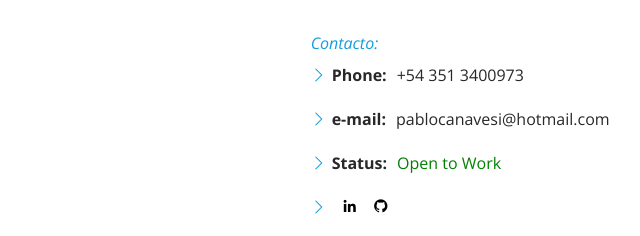
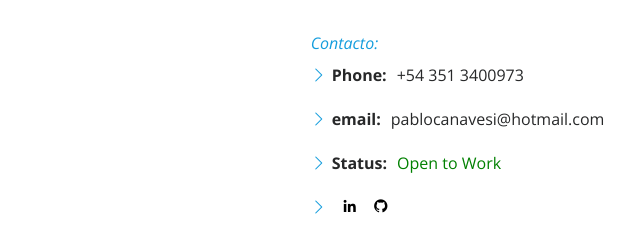
Before and after one commit to pablocana/portafolio-b, a website: page iPortfolio/index.html in a window 1280 px wide. Shown: the part 1316-1552 px from the top of the page, 328-968 px from the left. Drawn offline with nearby package versions, Linux system fonts and the light colour scheme.

Commit message:
primer presentacion deployable

```diff
--- a/iPortfolio/index.html
+++ b/iPortfolio/index.html
@@ -120,7 +120,7 @@
                   <li class="fst-italic" style="margin-top: 30px;"><i>Contacto:</i></li>
                   <li><i class="bi bi-chevron-right"></i> <strong>Phone:</strong> <span>+54 351 3400973</span></li>
                   <!-- <li><i class="bi bi-chevron-right"></i> <strong>Degree:</strong> <span>Master</span></li> -->
-                  <li><i class="bi bi-chevron-right"></i> <strong>e-mail:</strong> <span>pablocanavesi@hotmail.com</span></li>
+                  <li><i class="bi bi-chevron-right"></i> <strong>email:</strong> <span>pablocanavesi@hotmail.com</span></li>
                   <li><i class="bi bi-chevron-right"></i> <strong>Status:</strong> <span style="color:green">Open to Work</span></li>
                   <li><i class="bi bi-chevron-right"></i>
                     <a href="https://www.linkedin.com/in/pablo-canavesi-b1381485/" class="linkedin" target="_blank" rel=”noopener noreferrer”><i class="bx bxl-linkedin" style="color:black;margin-left:10px; margin-right:15px;"></i></a>
```
